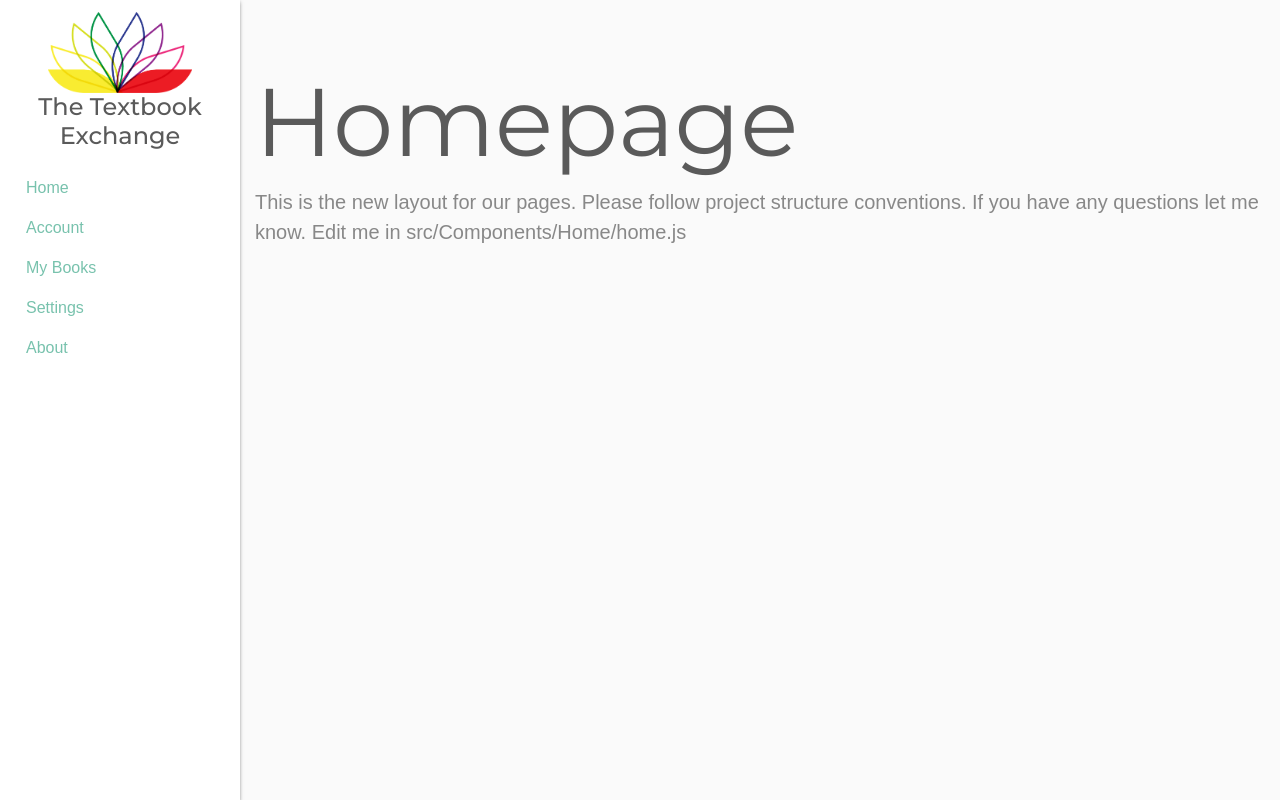
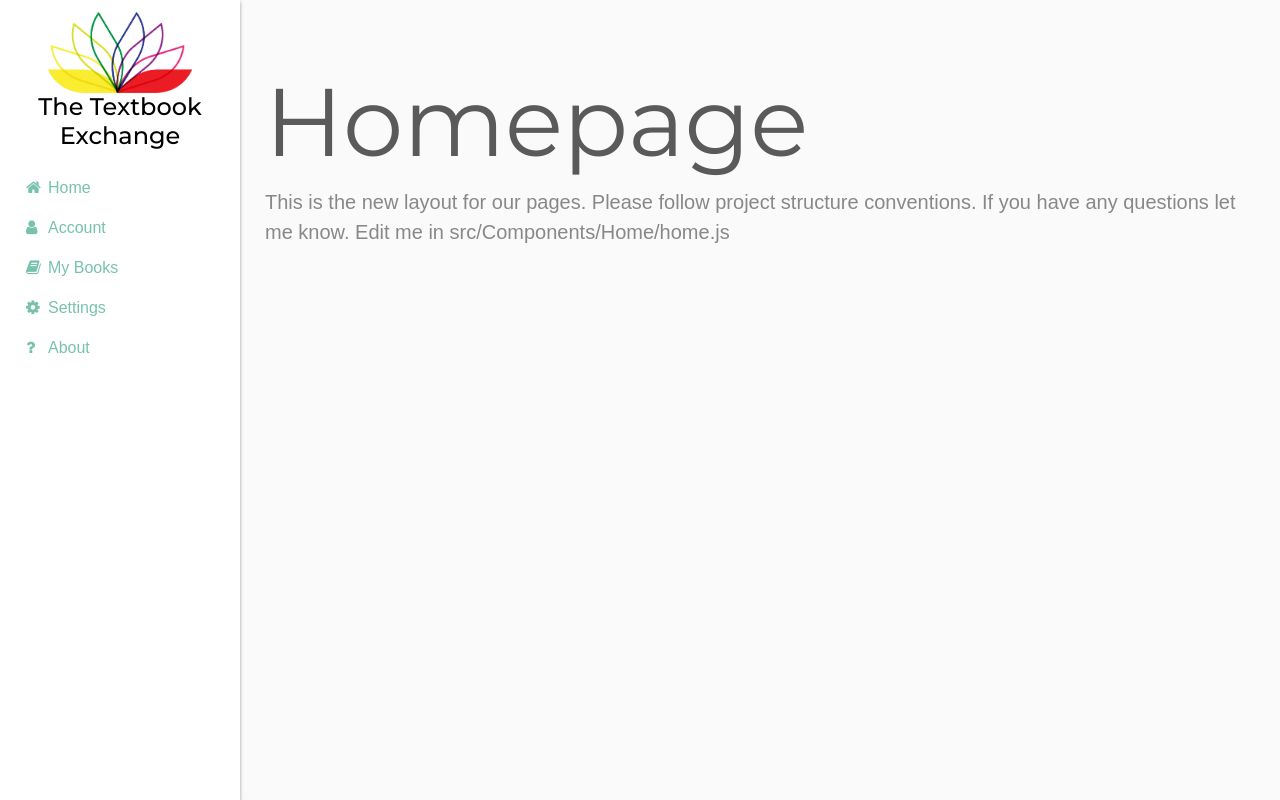
Before and after one commit to buffginger/Bobby-Tables, a React (Create React App) app in the folder thetextbookexchange-front/: page / in a window 1280 px wide. Built offline with nearby package versions, Linux system fonts and the light colour scheme.

Commit message:
T1: Fixed Sidebar Position

```diff
--- a/thetextbookexchange-front/public/index.html
+++ b/thetextbookexchange-front/public/index.html
@@ -22,6 +22,7 @@
         <title>The Textbook Exchange</title>
         <link rel="stylesheet" href="https://bootswatch.com/4/minty/bootstrap.min.css">
         <link href="https://fonts.googleapis.com/icon?family=Material+Icons" rel="stylesheet">
+        <link rel="stylesheet" href="https://cdnjs.cloudflare.com/ajax/libs/font-awesome/4.7.0/css/font-awesome.min.css">
     </head>
     <body>
         <div id="root">
--- a/thetextbookexchange-front/src/App.js
+++ b/thetextbookexchange-front/src/App.js
@@ -17,7 +17,7 @@ import About from './Components/About/about'
 // Loads other components/routes on top.
 const AppMain = () => (
     <Router>
-        <div>
+        <div id='mainDiv'>
             <Switch>
                 <Route exact path="/" component={Home}/>
                 <Route path="/about" component={About}/>
--- a/thetextbookexchange-front/src/Components/Sidebar/sidebar.js
+++ b/thetextbookexchange-front/src/Components/Sidebar/sidebar.js
@@ -7,22 +7,22 @@ class Sidebar extends React.Component {
         return (
             <div className="sidenav">
                 <a href="/"><img className="px-5 img-fluid" src={logo} alt="TextbookExchange Logo"/></a>
-                <h4 id="sideBarTitle">The Textbook Exchange</h4>
+                <h4 id="sideBarTitle"><a href="/">The Textbook Exchange</a></h4>
                 <ul className="nav nav-pills flex-column" id="sideBarItemContainer">
                     <li className="nav-item">
-                        <a className="nav-link" href="/">Home</a>
+                        <a className="nav-link" href="/"><i class="fa fa-home"></i>Home</a>
                     </li>
                     <li className="nav-item">
-                        <a className="nav-link" href="/account">Account</a>
+                        <a className="nav-link" href="/account"><i class="fa fa-user testThis"></i>Account</a>
                     </li>
                     <li className="nav-item">
-                        <a className="nav-link" href="/mybooks">My Books</a>
+                        <a className="nav-link" href="/mybooks"><i class="fa fa-book"></i>My Books</a>
                     </li>
                     <li className="nav-item">
-                        <a className="nav-link" href="/settings">Settings</a>
+                        <a className="nav-link" href="/settings"><i class="fa fa-gear"></i>Settings</a>
                     </li>
                     <li className="nav-item">
-                        <a className="nav-link" href="/about">About</a>
+                        <a className="nav-link" href="/about"><i class="fa fa-question"></i>About</a>
                     </li>
                 </ul>
             </div>
--- a/thetextbookexchange-front/src/Styles/App.css
+++ b/thetextbookexchange-front/src/Styles/App.css
@@ -15,3 +15,7 @@ body {
 	margin-left: 30px;
 	margin-top: 40px;
 }
+
+#mainDiv {
+	margin-left: 250px;
+}
--- a/thetextbookexchange-front/src/Styles/Sidebar.css
+++ b/thetextbookexchange-front/src/Styles/Sidebar.css
@@ -14,12 +14,23 @@
     -moz-box-shadow: -3px 0 5px 0 #555;
     -webkit-box-shadow: -3px 0 5px 0 #555;
     box-shadow: -1.5px 2px 4px #555;
+    position: fixed;
 }
 
 #sideBarTitle {
     text-align: center;
 }
 
+#sideBarTitle a {
+    color: black;
+    text-decoration: none;
+}
+
 #sideBarItemContainer {
     padding: 10px;
 }
+
+.fa {
+   width: 12px;
+   margin-right: 10px;
+}
```
